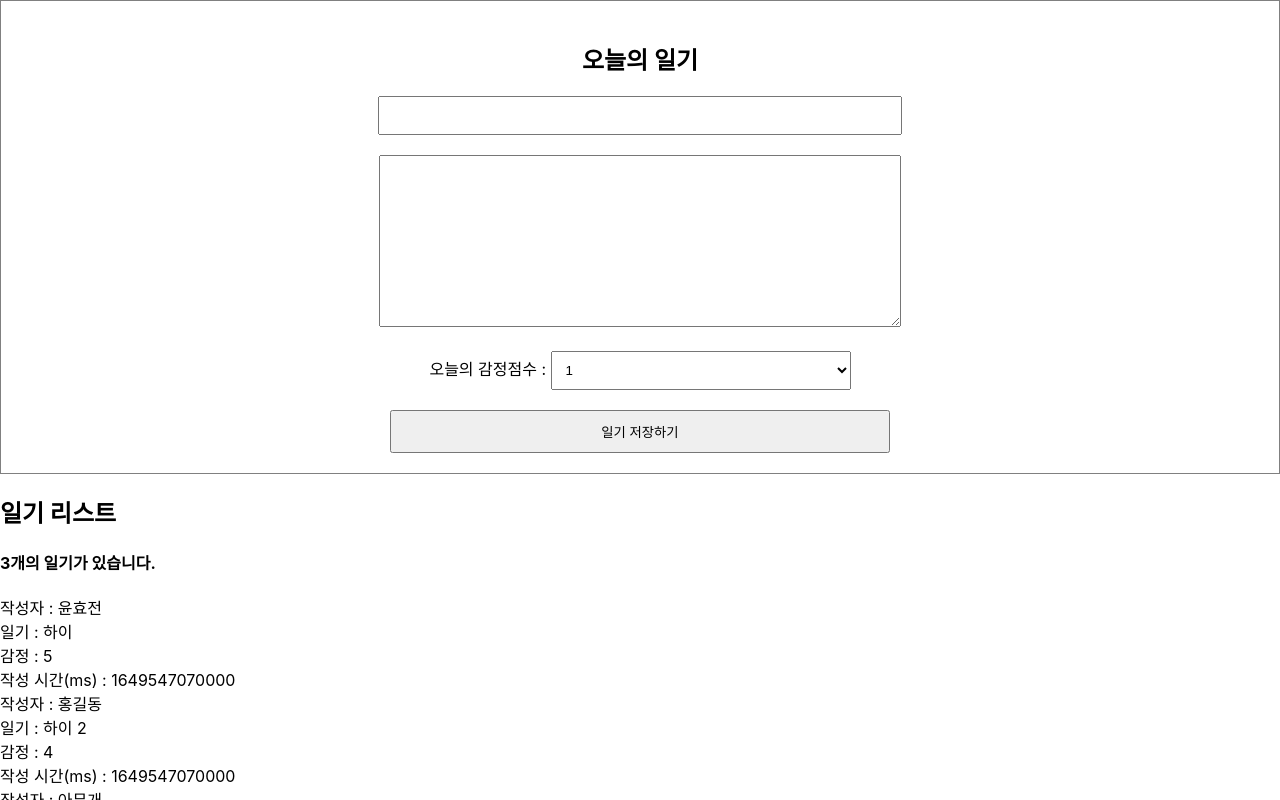
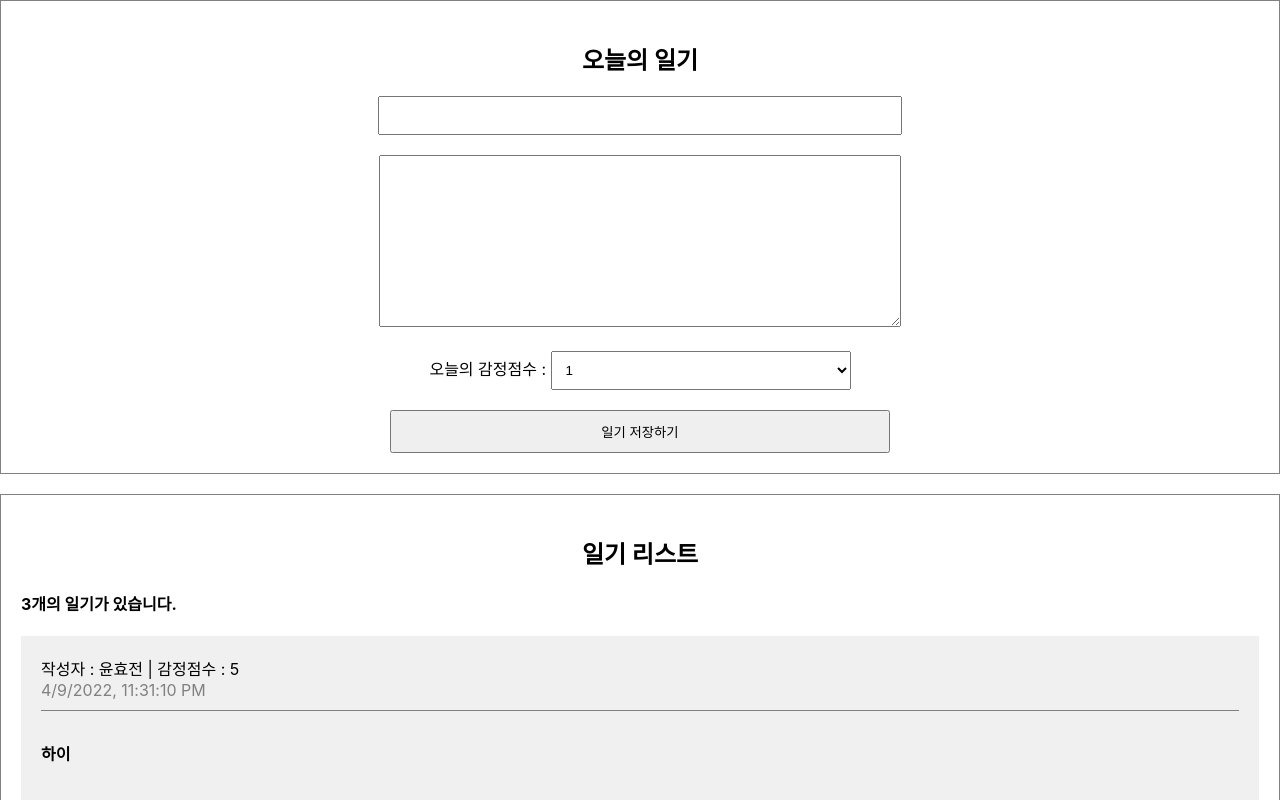
Before and after one commit to hjyoon/simplediary, a React (Create React App) app: page / in a window 1280 px wide. Shown: the top 800 px of the page. Built offline with nearby package versions, Linux system fonts and the light colour scheme.

Commit message:
Add component DiaryItem

```diff
--- a/src/App.css
+++ b/src/App.css
@@ -26,3 +26,39 @@
   padding: 10px;
   cursor: pointer;
 }
+
+/* List */
+
+.DiaryList {
+  border: 1px solid gray;
+  padding: 20px;
+  margin-top: 20px;
+}
+
+.DiaryList h2 {
+  text-align: center;
+}
+
+/* Item */
+
+.DiaryItem {
+  background-color: rgb(240, 240, 240);
+  margin-bottom: 10px;
+  padding: 20px;
+}
+
+.DiaryItem .info {
+  border-bottom: 1px solid gray;
+  padding-bottom: 10px;
+  margin-bottom: 10px;
+}
+
+.DiaryItem .date {
+  color: gray;
+}
+
+.DiaryItem .content {
+  font-weight: bold;
+  margin-bottom: 30px;
+  margin-top: 30px;
+}
--- /dev/null
+++ b/src/DiaryItem.js
@@ -0,0 +1,20 @@
+const DiaryItem = ({ author, content, created_date, emotion, id }) => {
+  return (
+    <div className="DiaryItem">
+      <div className="info">
+        <span>
+          작성자 : {author} | 감정점수 : {emotion}
+        </span>
+        <br />
+        <span className="date">{new Date(created_date).toLocaleString()}</span>
+      </div>
+      <div className="content">{content}</div>
+    </div>
+  );
+};
+
+DiaryItem.defaultProps = {
+  item: [],
+};
+
+export default DiaryItem;
--- a/src/DiaryList.js
+++ b/src/DiaryList.js
@@ -1,3 +1,5 @@
+import DiaryItem from "./DiaryItem";
+
 const DiaryList = ({ diaryList }) => {
   return (
     <div className="DiaryList">
@@ -5,12 +7,7 @@
       <h4>{diaryList.length}개의 일기가 있습니다.</h4>
       <div>
         {diaryList.map((item) => (
-          <div key={item.id}>
-            <div>작성자 : {item.author}</div>
-            <div>일기 : {item.content}</div>
-            <div>감정 : {item.emotion}</div>
-            <div>작성 시간(ms) : {item.created_date}</div>
-          </div>
+          <DiaryItem key={item.id} {...item} />
         ))}
       </div>
     </div>
```
